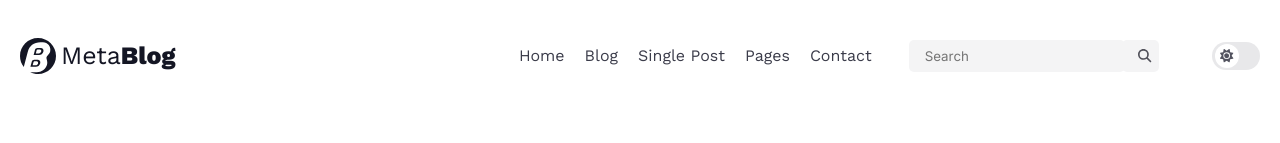
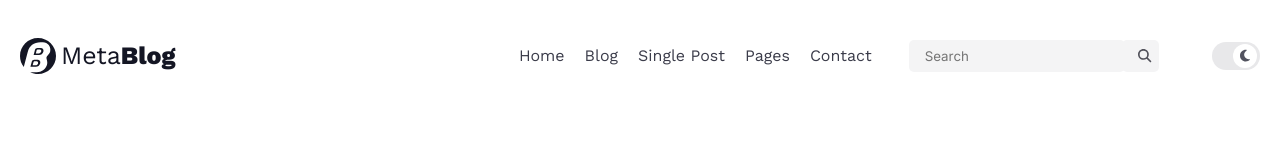
Before and after one commit to cenkbulbull/blog-challange, a Vue app: page / in a window 1280 px wide. Both pictures are taken after a click on the element 1236 px from the left and 56 px from the top of the page. Shown: the top 143 px of the page. Built offline with nearby package versions, Linux system fonts and the light colour scheme.

Commit message:
feat: dark mode button updated

```diff
--- a/src/assets/css/_navbar.scss
+++ b/src/assets/css/_navbar.scss
@@ -125,6 +125,10 @@
         border: 0;
         border-radius: 100px;
         cursor: pointer;
+
+        &--dark{
+          margin: 2px 21px;
+        }
       }
     }
   }
--- a/src/components/shared/AppNavbar.vue
+++ b/src/components/shared/AppNavbar.vue
@@ -68,9 +68,12 @@
               <i class="fa-solid fa-magnifying-glass"></i>
             </button>
           </div>
-          <div class="navbar__right-side-switch">
-            <button class="navbar__right-side-switch-button">
+          <div @click="darkmode = !darkmode" class="navbar__right-side-switch">
+            <button v-if="!darkmode" class="navbar__right-side-switch-button navbar__right-side-switch-button--light">
               <i class="fa-solid fa-sun"></i>
+            </button>
+            <button v-else class="navbar__right-side-switch-button navbar__right-side-switch-button--dark">
+              <i class="fa-solid fa-moon"></i>
             </button>
           </div>
         </div>
@@ -95,4 +98,5 @@
 import { ref } from 'vue'
 
 const mobilemenu = ref(false)
+const darkmode = ref(false)
 </script>
```
